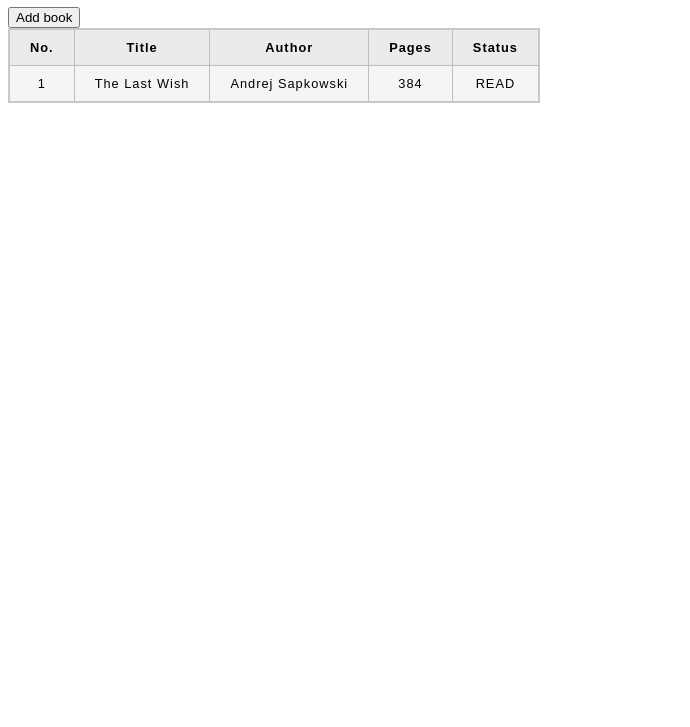
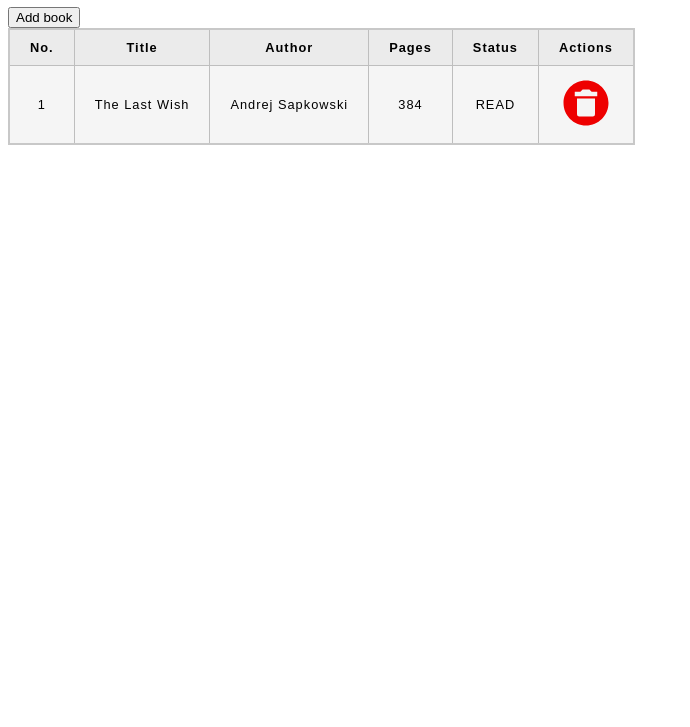
Before and after one commit to rodolfoarambulo/library, a plain HTML site: page index.html in a window 1280 px wide. Shown: the part 73-800 px from the top of the page, without its empty margins (0-690 px from the left). Drawn offline with Linux system fonts and the light colour scheme.

Commit message:
Add remove book action to row item

```diff
--- a/index.html
+++ b/index.html
@@ -55,6 +55,7 @@
           <th>Author</th>
           <th>Pages</th>
           <th>Status</th>
+          <th>Actions</th>
         </tr>
       </thead>
       <tbody>
--- a/js/script.js
+++ b/js/script.js
@@ -57,17 +57,27 @@ function updateTable() {
     let number = newRow.insertCell();
     number.textContent = i + 1; // number
 
-    let title = newRow.insertCell()
+    let title = newRow.insertCell();
     title.textContent = myLibrary[i].title;
 
-    let author = newRow.insertCell()
+    let author = newRow.insertCell();
     author.textContent = myLibrary[i].author;
 
-    let pages = newRow.insertCell()
+    let pages = newRow.insertCell();
     pages.textContent = myLibrary[i].pages;
 
-    let read = newRow.insertCell()
+    let read = newRow.insertCell();
     read.textContent = myLibrary[i].read;
+
+    let actions = newRow.insertCell();
+    let deleteBtn = document.createElement('img');
+    deleteBtn.src = 'images/delete-circle.svg';
+    deleteBtn.className = 'actionBtn';
+    deleteBtn.addEventListener('click', () => {
+      myLibrary.splice(i, 1);
+      updateTable();
+    });
+    actions.appendChild(deleteBtn);
   }
 
   old_tbody.parentNode.replaceChild(new_tbody, old_tbody);
```
Also changed, not shown: images/delete-circle.svg (added).
